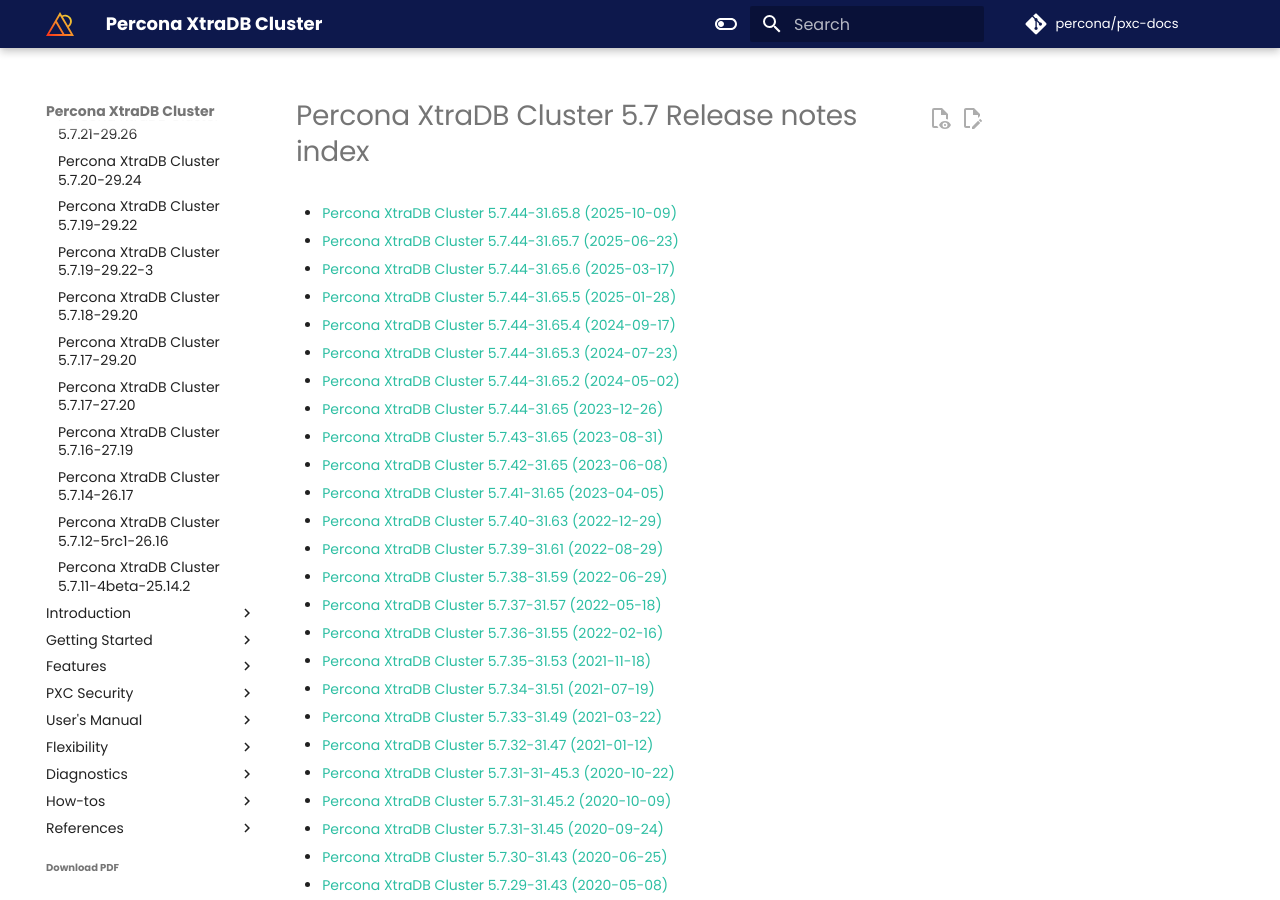
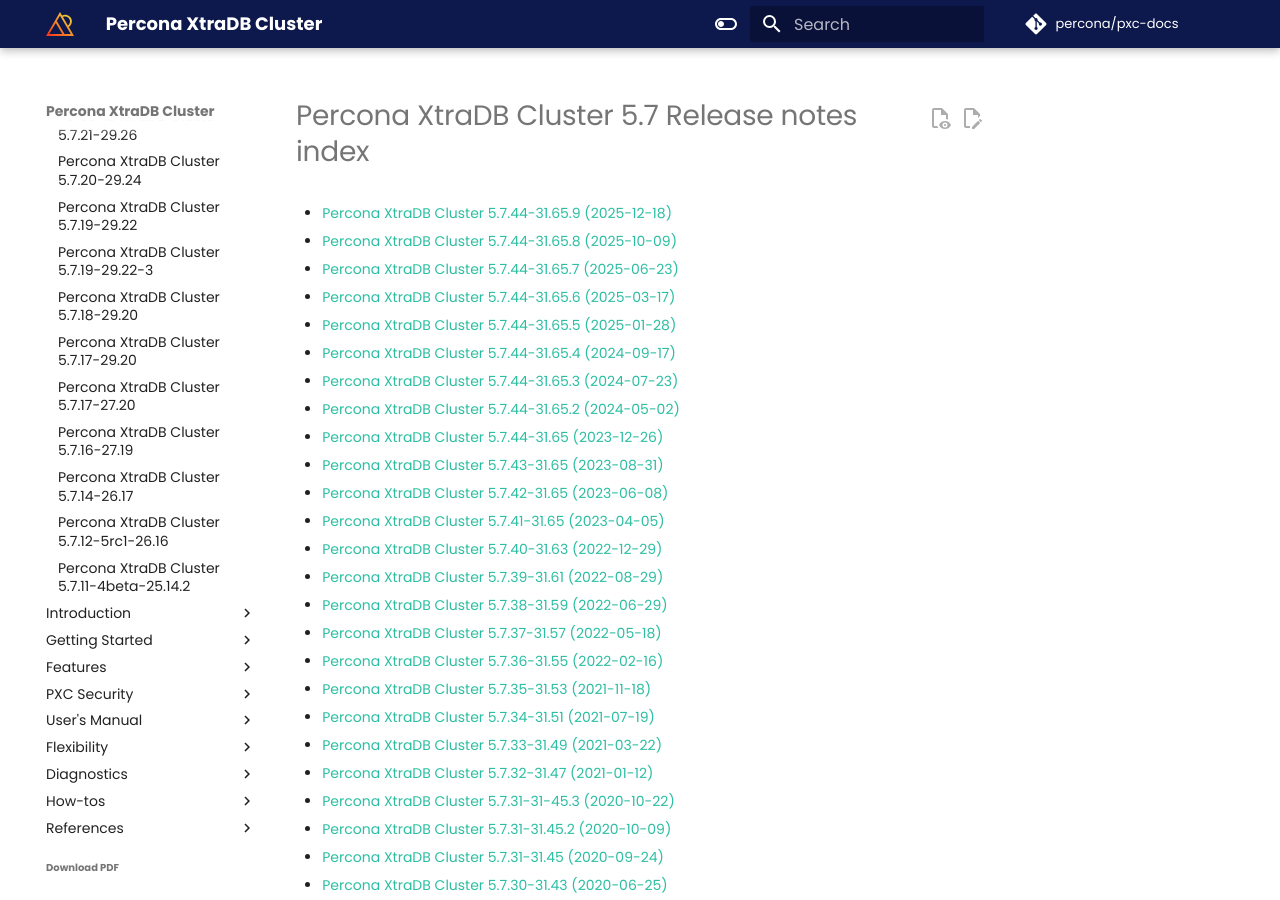
Before and after one commit to percona/pxc-docs, an MkDocs documentation site: the page built from docs/release-notes/release-notes_index.md, in a window 1280 px wide and 900 px high. Built offline with MkDocs 1.6.1 and Material for MkDocs 9.7.7, drawn with Linux system fonts in a browser that asks for light colours; nearby versions of some CDN libraries; comment, search, counter and statistics services are not loaded; the version menu is left out.

Commit message:
PXC-4774 [DOCS] - Release notes for PXC 5.7.44-31.65.9
	new file:   docs/release-notes/5.7.44-31.65.9.md
	modified:   docs/release-notes/release-notes_index.md
	modified:   mkdocs-base.yml
	modified:   variables.yml

```diff
--- a/docs/release-notes/release-notes_index.md
+++ b/docs/release-notes/release-notes_index.md
@@ -1,4 +1,6 @@
 # Percona XtraDB Cluster 5.7 Release notes index
+
+* [Percona XtraDB Cluster 5.7.44-31.65.9 (2025-12-18)](5.7.44-31.65.9.md)
 
 * [Percona XtraDB Cluster 5.7.44-31.65.8 (2025-10-09)](5.7.44-31.65.8.md)
 
--- a/mkdocs-base.yml
+++ b/mkdocs-base.yml
@@ -101,7 +101,7 @@
   with-pdf: # https://github.com/orzih/mkdocs-with-pdf
           output_path: '_pdf/PerconaXtradbCluster-5.7.pdf'
           cover_title: 'Percona XtraDB Cluster Documentation'
-          cover_subtitle: 5.7.44-31.65.8 (2025-10-09)
+          cover_subtitle: 5.7.44-31.65.9 (2025-12-18)
           author: 'Percona Technical Documentation Team'
           cover_logo: docs/_static/Percona_Logo_Color.png
           debug_html: false
@@ -123,6 +123,7 @@
   - Home: index.md
   - Release notes:
       - release-notes/release-notes_index.md
+      - release-notes/5.7.44-31.65.9.md
       - release-notes/5.7.44-31.65.8.md
       - release-notes/5.7.44-31.65.7.md
       - release-notes/5.7.44-31.65.6.md
--- a/variables.yml
+++ b/variables.yml
@@ -1,8 +1,8 @@
 # variables for HTML output
 
-release: '5.7.44-31.65.8'
+release: '5.7.44-31.65.9'
 version: '5.7'
-release-date: 2025-10-09
+release-date: 2025-12-18
 post: 'MySQL 5.7 Post-EOL Support from Percona'
 repo-post: 'ps-post-eol'
 eol: 'Post-EOL'
```
Also changed, not shown: docs/release-notes/5.7.44-31.65.9.md (added, +24 -0 lines).
